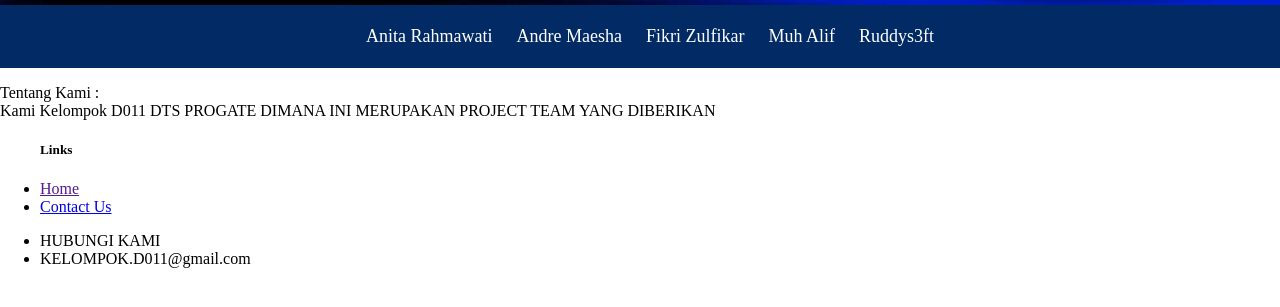
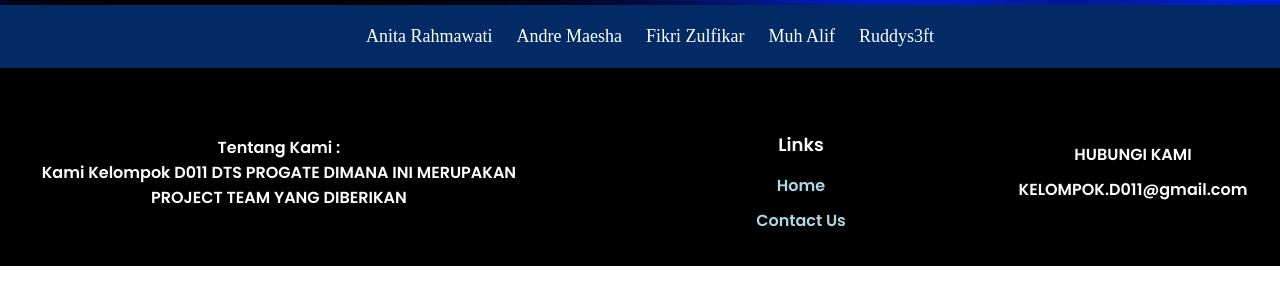
Before and after one commit to Team-Web-D011/Tugas-DTS-Progate, a plain HTML site: page src/index.html in a window 1280 px wide. Shown: the part 395-702 px from the top of the page. Drawn offline with Linux system fonts and the light colour scheme.

Commit message:
Update index.css

```diff
--- a/src/styles/index.css
+++ b/src/styles/index.css
@@ -1,5 +1,6 @@
 @import "./header/header.css";
 @import "./header/sidenav.css";
+@import "./footer/footer.css";
 @import "./responsive/responsive.css";
 
 * {
```
